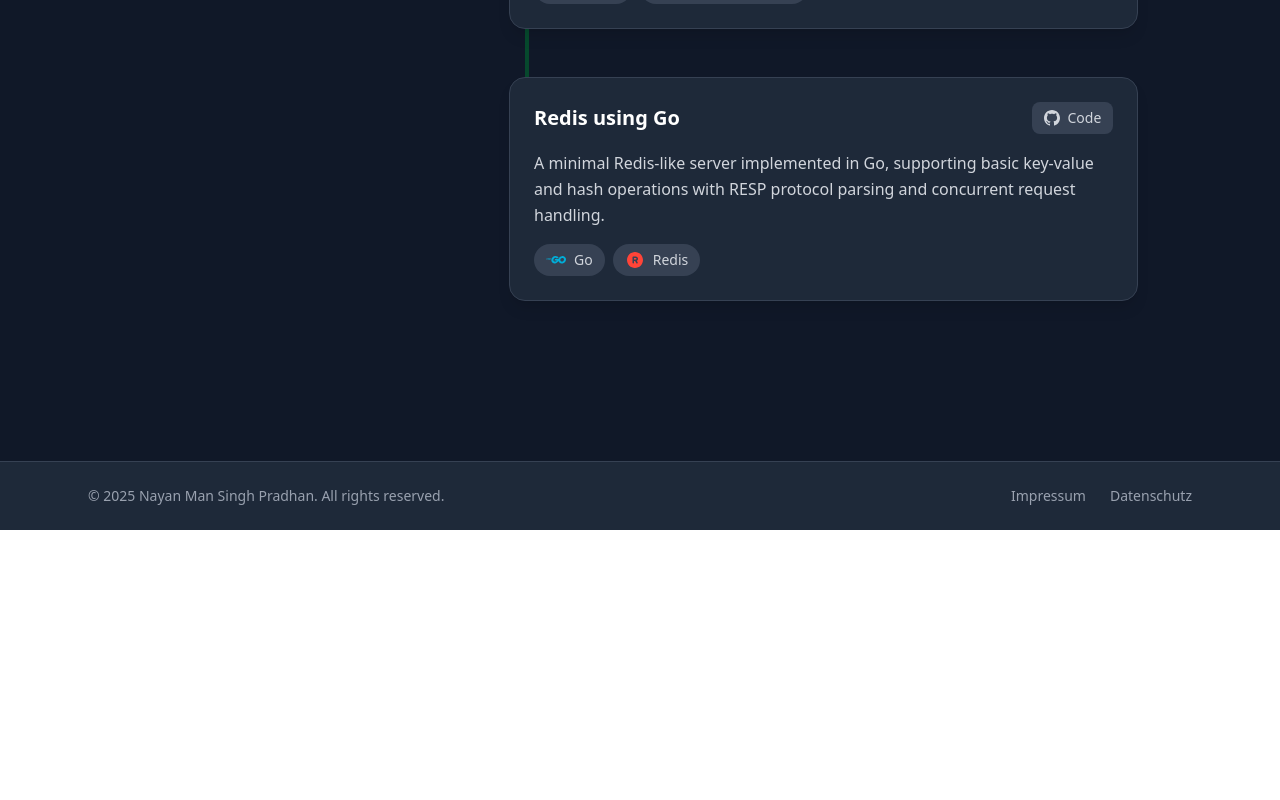
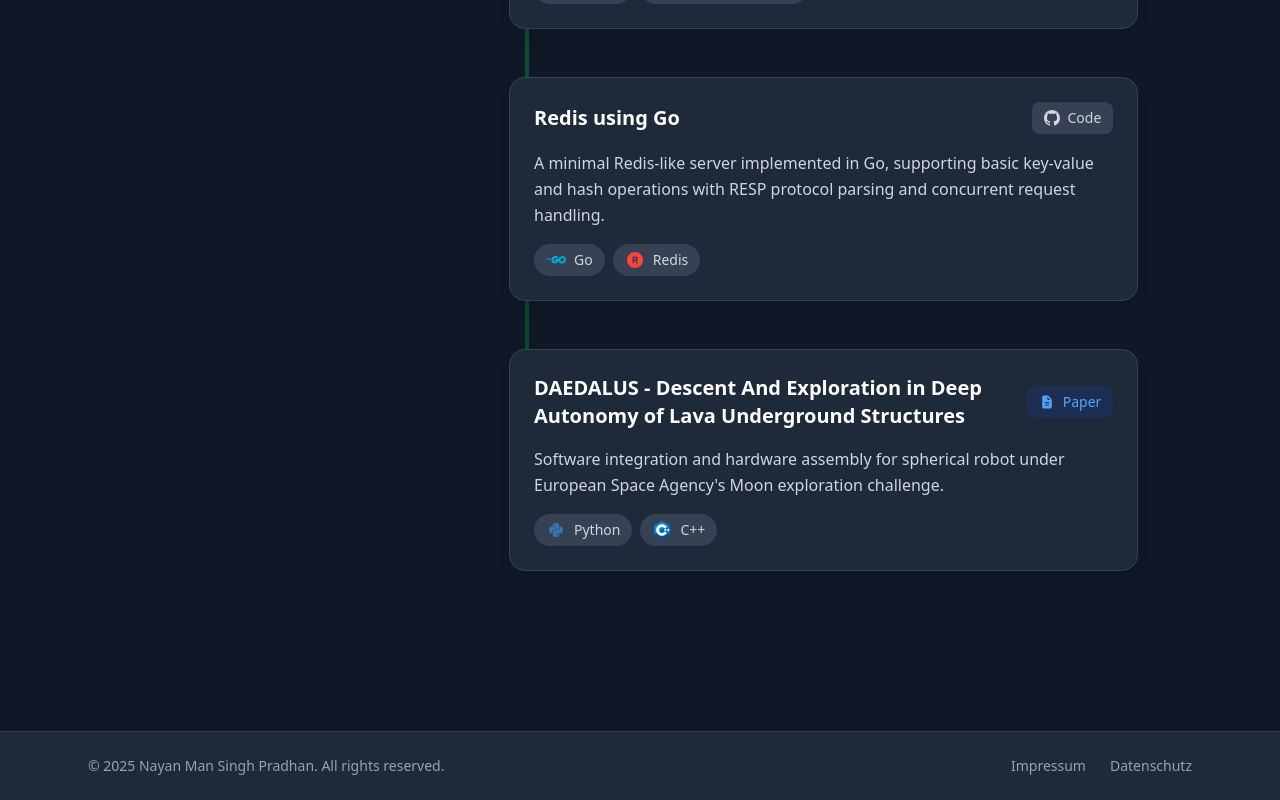
Before and after one commit to nayan-pradhan/personal-portfolio, a React (Vite) app: page / in a window 1280 px wide. Shown: the part 3047-3847 px from the top of the page. Before the commit the page ends 3577 px from the top, so only its background shows below. Built offline with nearby package versions, Linux system fonts and the light colour scheme.

Commit message:
Update logo

```diff
--- a/src/components/Projects.jsx
+++ b/src/components/Projects.jsx
@@ -98,6 +98,34 @@ const projects = [
                 icon: (
                     <svg className="w-5 h-5" xmlns="http://www.w3.org/2000/svg" viewBox="0 0 640 640" fill="#ff4438">
                         <path d="M320 576C461.4 576 576 461.4 576 320C576 178.6 461.4 64 320 64C178.6 64 64 178.6 64 320C64 461.4 178.6 576 320 576zM264 208L344 208C383.8 208 416 240.2 416 280C416 308.9 399 333.8 374.4 345.3L404.6 395.6C411.4 407 407.7 421.7 396.4 428.5C385.1 435.3 370.3 431.6 363.5 420.3L322.5 352L288.1 352L288.1 408C288.1 421.3 277.4 432 264.1 432C250.8 432 240.1 421.3 240.1 408L240.1 232C240.1 218.7 250.8 208 264.1 208zM336 304L344 304C357.3 304 368 293.3 368 280C368 266.7 357.3 256 344 256L288 256L288 304L336 304z"/>
+                    </svg>
+                )
+            },
+        ]
+    },
+     {
+        title: "DAEDALUS - Descent And Exploration in Deep Autonomy of Lava Underground Structures",
+        description: "Software integration and hardware assembly for spherical robot under European Space Agency's Moon exploration challenge.",
+        researchPaperUrl: "https://opus.bibliothek.uni-wuerzburg.de/frontdoor/index/index/docId/22791",
+        stack: [
+            {
+                name: "Python",
+                icon: (
+                    <svg className="w-5 h-5" xmlns="http://www.w3.org/2000/svg" viewBox="0 0 640 640" fill="#3776ab">
+                        <path d="M535.8 264.5C528.1 233.6 513.5 210.3 482.4 210.3L442.3 210.3L442.3 257.7C442.3 294.5 411.1 325.5 375.5 325.5L268.7 325.5C239.5 325.5 215.3 350.5 215.3 379.8L215.3 481.6C215.3 510.6 240.5 527.6 268.7 535.9C302.5 545.8 335 547.6 375.5 535.9C402.4 528.1 428.9 512.4 428.9 481.6L428.9 440.9L322.2 440.9L322.2 427.3L482.4 427.3C513.5 427.3 525 405.6 535.8 373.1C547 339.6 546.5 307.4 535.8 264.5zM382.2 508.7C374.6 509.2 367.3 505.5 363.3 499C359.4 492.4 359.4 484.3 363.3 477.7C367.3 471.2 374.6 467.5 382.2 468C389.8 467.5 397.1 471.2 401.1 477.7C405 484.3 405 492.4 401.1 499C397.1 505.5 389.8 509.2 382.2 508.7zM263.8 312.1L370.6 312.1C400.3 312.1 424 287.6 424 257.8L424 155.9C424 126.9 399.6 105.2 370.6 100.3C334.8 94.4 295.9 94.7 263.8 100.4C218.6 108.4 210.4 125.1 210.4 156L210.4 196.7L317.3 196.7L317.3 210.3L170.3 210.3C139.2 210.3 112 229 103.5 264.5C93.7 305.2 93.3 330.6 103.5 373.1C111.1 404.7 129.2 427.3 160.3 427.3L197 427.3L197 378.5C197 343.2 227.5 312.1 263.8 312.1zM257.2 128.7C268.5 128.7 277.6 137.8 277.6 149.1C277.6 160.4 268.5 169.5 257.2 169.5C245.9 169.5 236.8 160.4 236.8 149.1C236.8 137.8 245.9 128.7 257.2 128.7z"/>
+                    </svg>
+                )
+            },
+            {
+                name: "C++",
+                icon: (
+                    <svg className="w-5 h-5" xmlns="http://www.w3.org/2000/svg" viewBox="0 0 48 48">
+                        <path fill="#00549d" fillRule="evenodd" d="M22.903,3.286c0.679-0.381,1.515-0.381,2.193,0 c3.355,1.883,13.451,7.551,16.807,9.434C42.582,13.1,43,13.804,43,14.566c0,3.766,0,15.101,0,18.867 c0,0.762-0.418,1.466-1.097,1.847c-3.355,1.883-13.451,7.551-16.807,9.434c-0.679,0.381-1.515,0.381-2.193,0 c-3.355-1.883-13.451-7.551-16.807-9.434C5.418,34.899,5,34.196,5,33.434c0-3.766,0-15.101,0-18.867 c0-0.762,0.418-1.466,1.097-1.847C9.451,10.837,19.549,5.169,22.903,3.286z" clipRule="evenodd"></path>
+                        <path fill="#0086d4" fillRule="evenodd" d="M5.304,34.404C5.038,34.048,5,33.71,5,33.255 c0-3.744,0-15.014,0-18.759c0-0.758,0.417-1.458,1.094-1.836c3.343-1.872,13.405-7.507,16.748-9.38 c0.677-0.379,1.594-0.371,2.271,0.008c3.343,1.872,13.371,7.459,16.714,9.331c0.27,0.152,0.476,0.335,0.66,0.576L5.304,34.404z" clipRule="evenodd"></path>
+                        <path fill="#fff" fillRule="evenodd" d="M24,10c7.727,0,14,6.273,14,14s-6.273,14-14,14 s-14-6.273-14-14S16.273,10,24,10z M24,17c3.863,0,7,3.136,7,7c0,3.863-3.137,7-7,7s-7-3.137-7-7C17,20.136,20.136,17,24,17z" clipRule="evenodd"></path>
+                        <path fill="#0075c0" fillRule="evenodd" d="M42.485,13.205c0.516,0.483,0.506,1.211,0.506,1.784 c0,3.795-0.032,14.589,0.009,18.384c0.004,0.396-0.127,0.813-0.323,1.127L23.593,24L42.485,13.205z" clipRule="evenodd"></path>
+                        <path fill="#fff" fillRule="evenodd" d="M31 21H33V27H31zM38 21H40V27H38z" clipRule="evenodd"></path>
+                        <path fill="#fff" fillRule="evenodd" d="M29 23H35V25H29zM36 23H42V25H36z" clipRule="evenodd"></path>
                     </svg>
                 )
             },
```
